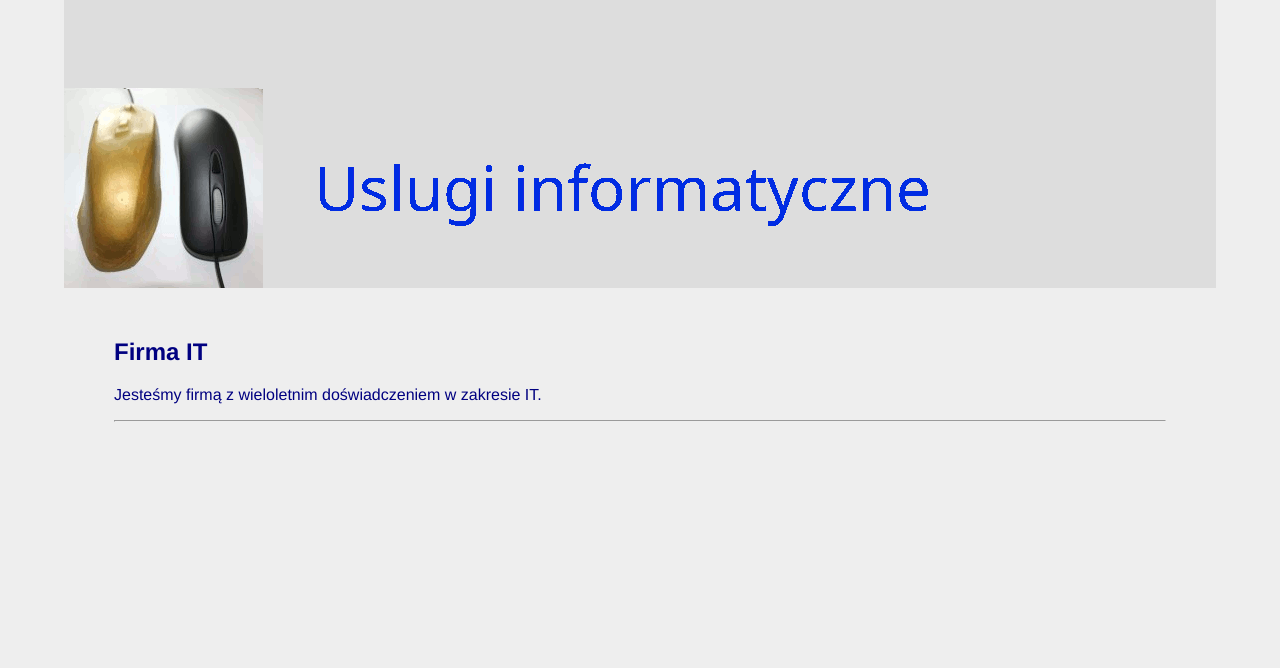
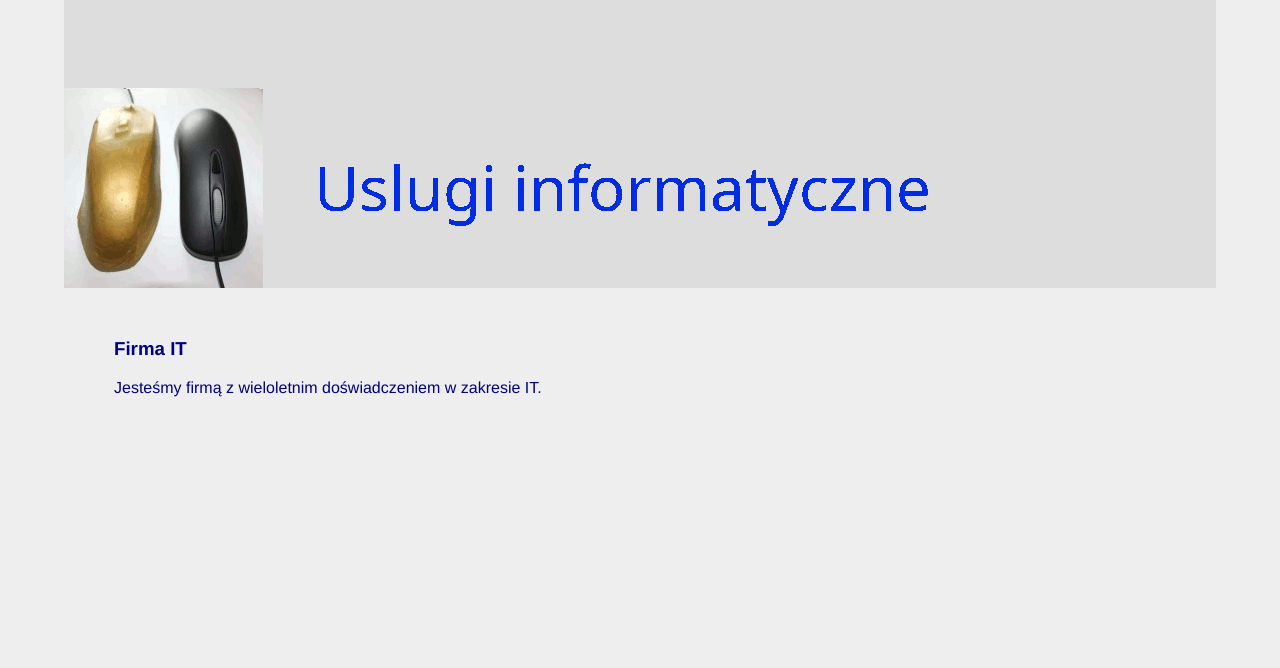
Before and after one commit to Viktor200717/Firma, a plain HTML site: page index.html in a window 1280 px wide. Shown: the part 132-800 px from the top of the page. Drawn offline with Linux system fonts and the light colour scheme.

Commit message:
Update index.html

```diff
--- a/index.html
+++ b/index.html
@@ -19,9 +19,8 @@
 			<img src="animacja.gif" alt="Usługi informatyczne"/>
 		</section>
 		<section id="glowny">
-			<h2>Firma IT</h2>
+			<h1>Firma IT</h1>
 			<p>Jesteśmy firmą z wieloletnim doświadczeniem w zakresie IT.</p>
-			<hr/>
 		</section>
 		<section id="stopka">
 			<p>Autor strony:VIKTOR</p>
```
